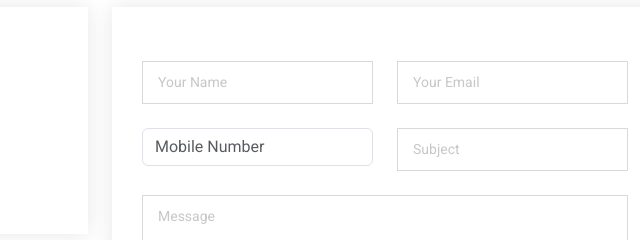
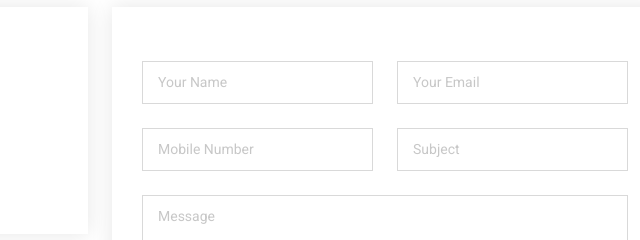
Before and after one commit to mnijagruti/website, a plain HTML site: page index.html in a window 1280 px wide. Shown: the part 4860-5100 px from the top of the page, 540-1180 px from the left. Drawn offline with nearby package versions, Linux system fonts and the light colour scheme.

Commit message:
Update main.css

```diff
--- a/assets/css/main.css
+++ b/assets/css/main.css
@@ -1769,6 +1769,7 @@ section,
 
 .contact .php-email-form input[type=text],
 .contact .php-email-form input[type=email],
+.contact .php-email-form input[type=tel],
 .contact .php-email-form textarea {
   font-size: 14px;
   padding: 10px 15px;
@@ -1781,12 +1782,16 @@ section,
 
 .contact .php-email-form input[type=text]:focus,
 .contact .php-email-form input[type=email]:focus,
+.contact .php-email-form input[type=tel]:focus,
+
 .contact .php-email-form textarea:focus {
   border-color: var(--accent-color);
 }
 
 .contact .php-email-form input[type=text]::placeholder,
 .contact .php-email-form input[type=email]::placeholder,
+.contact .php-email-form input[type=tel]::placeholder,
+
 .contact .php-email-form textarea::placeholder {
   color: color-mix(in srgb, var(--default-color), transparent 70%);
 }
```
